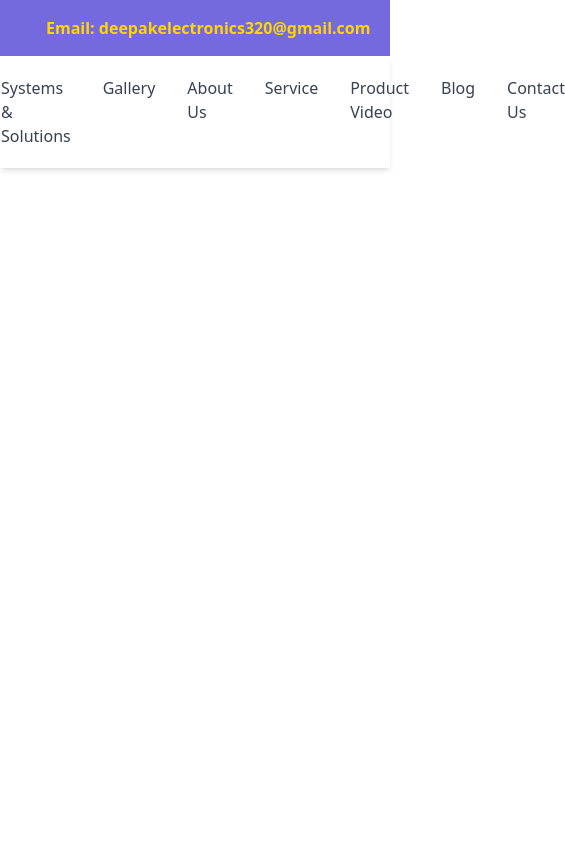
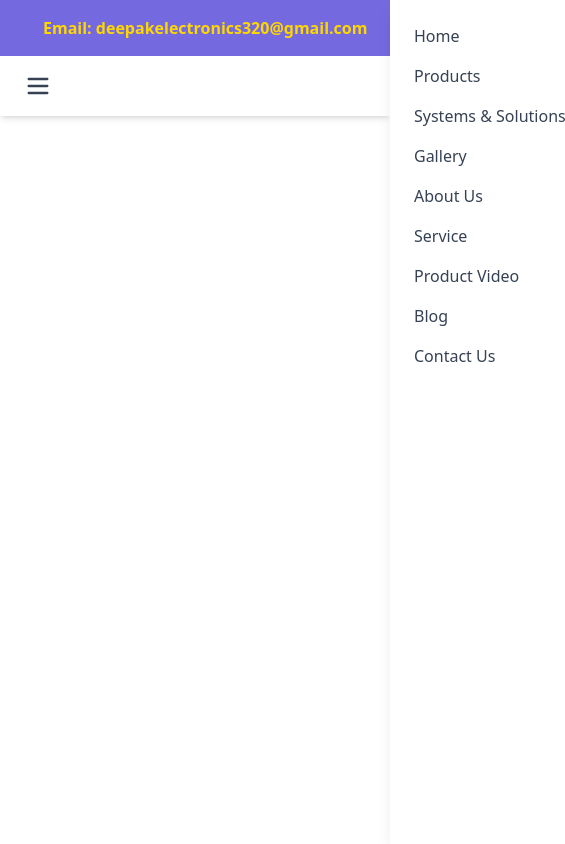
Before and after one commit to abacusus/deepak-electronics-site, a React (Vite) app: page / in a window 390 px wide. Shown: the top 844 px of the page, 565 px wide, since content can reach past the window. Built offline with nearby package versions, Linux system fonts and the light colour scheme; some icons are missing.

Commit message:
improved navbar

```diff
--- a/src/components/Navbar.jsx
+++ b/src/components/Navbar.jsx
@@ -1,7 +1,9 @@
 import { useState } from "react";
+import { Menu, X, ChevronDown } from "lucide-react"; // icons
 
 export default function Navbar() {
   const [openDropdown, setOpenDropdown] = useState(null);
+  const [mobileOpen, setMobileOpen] = useState(false);
 
   const navItems = [
     { name: "Home", href: "#" },
@@ -28,34 +30,39 @@ export default function Navbar() {
   ];
 
   return (
-    <nav className="bg-white shadow-md relative w-full z-50">
-      <div className="max-w-7xl mx-auto px-6">
-        <ul className="flex space-x-8 justify-center font-medium">
+    <nav className="bg-white shadow-md relative top-0 left-0 w-full z-50">
+      <div className="max-w-7xl mx-auto px-6 flex justify-between items-center py-4">
+        {/* Logo
+        <div className="text-2xl font-bold text-red-600">MyBrand</div>   I WAS PLANNING TO ADD LOGO IN THE NAVBAR BUT DROPPED THE IDEA ,
+        BUT U CAN SEE HOW WOULD IT LOOK BY UNCOMMENTING THIS LOGO PORTION */}
+
+        {/* Desktop Menu */}
+        <ul className="hidden md:flex space-x-8 font-medium items-center">
           {navItems.map((item, idx) => (
             <li
               key={idx}
-              className="relative py-5 group"
+              className="relative group"
               onMouseEnter={() => setOpenDropdown(item.name)}
               onMouseLeave={() => setOpenDropdown(null)}
             >
-              {/* Nav Link */}
               <a
                 href={item.href || "#"}
-                className={`${
-                  item.name === "Home" ? "text-red-600" : "text-gray-700"
-                } hover:text-red-600 transition-colors`}
+                className={`flex items-center gap-1 ${
+                  item.name === "Home" ? "text-GRAred-600" : "text-gray-700"
+                } hover:text-red-600 transition-colors duration-300`}
               >
                 {item.name}
+                {item.dropdown && <ChevronDown size={16} />}
               </a>
 
               {/* Dropdown */}
               {item.dropdown && openDropdown === item.name && (
-                <ul className="absolute left-0 mt-3 w-48 bg-black text-white shadow-lg rounded-sm py-2">
+                <ul className="absolute left-0 mt-0 w-56 bg-[#3b3570] text-white shadow-lg rounded-md py-2 transform transition-all duration-300 opacity-100 scale-100 origin-top">
                   {item.dropdown.map((sub, i) => (
                     <li key={i}>
                       <a
                         href="#"
-                        className="block px-4 py-2 hover:bg-gray-800 transition"
+                        className="block px-4 py-2 hover:bg-gray-800 transition-colors"
                       >
                         {sub}
                       </a>
@@ -66,6 +73,53 @@ export default function Navbar() {
             </li>
           ))}
         </ul>
+
+        {/* Mobile Hamburger */}
+        <button
+          className="md:hidden text-gray-700"
+          onClick={() => setMobileOpen(!mobileOpen)}
+        >
+          {mobileOpen ? <X size={28} /> : <Menu size={28} />}
+        </button>
+      </div>
+
+      {/* Mobile Menu */}
+      <div
+        className={`md:hidden fixed top-0 right-0 h-full w-64 bg-white shadow-lg transform transition-transform duration-500 ease-in-out ${
+          mobileOpen ? "translate-x-0" : "translate-x-full"
+        }`}
+      >
+        <div className="p-6 flex flex-col space-y-4 font-medium">
+          {navItems.map((item, idx) => (
+            <div key={idx}>
+              {/* Main link */}
+              <button
+                onClick={() =>
+                  setOpenDropdown(openDropdown === item.name ? null : item.name)
+                }
+                className="flex justify-between items-center w-full text-gray-700 hover:text-red-600 transition-colors"
+              >
+                {item.name}
+                {item.dropdown && <ChevronDown size={18} />}
+              </button>
+
+              {/* Mobile Dropdown */}
+              {item.dropdown && openDropdown === item.name && (
+                <div className="mt-2 ml-4 space-y-2 animate-slideDown">
+                  {item.dropdown.map((sub, i) => (
+                    <a
+                      key={i}
+                      href="#"
+                      className="block text-gray-600 hover:text-red-500 transition"
+                    >
+                      {sub}
+                    </a>
+                  ))}
+                </div>
+              )}
+            </div>
+          ))}
+        </div>
       </div>
     </nav>
   );
--- a/src/components/TopHeader.jsx
+++ b/src/components/TopHeader.jsx
@@ -36,7 +36,7 @@ const TopHeader = () => {
             src="https://cdn.lordicon.com/vpbspaec.json"
             trigger="hover"
             stroke="bold"
-            style={{ width: '38px', height: '38px' }}
+            style={{ width: '35px', height: '38px' }}
             colors="primary:#ffffff,secondary:#000000"
           ></lord-icon>
           <span >
```
